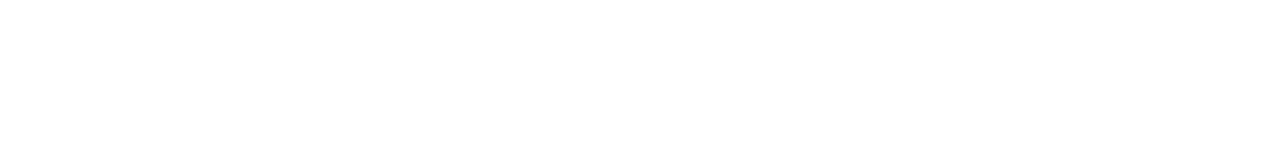
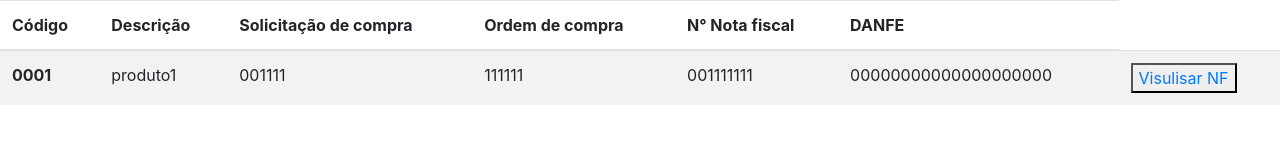
Before and after one commit to taiso90/gerenciador-Extintores, a plain HTML site: page visualisar.html in a window 1280 px wide. Drawn offline with nearby package versions, Linux system fonts and the light colour scheme.

Commit message:
alteraçoes na telade visualisação de NF

```diff
--- a/visualisar.html
+++ b/visualisar.html
@@ -4,9 +4,40 @@
     <meta charset="UTF-8">
     <meta name="viewport" content="width=device-width, initial-scale=1.0">
     <meta http-equiv="X-UA-Compatible" content="ie=edge">
+    <link rel="stylesheet" href="style/style.css">
+    <link rel="stylesheet" href="css/bootstrap-grid.css">
+    <link rel="stylesheet" href="css/bootstrap.css">
     <title>Visualisar</title>
 </head>
 <body>
+    <table class="table table-striped">
+        <thead>
+          <tr>
+            <th scope="col">Código</th>
+            <th scope="col">Descrição</th>
+            <th scope="col">Solicitação de compra</th>
+            <th scope="col">Ordem de compra</th>
+            <th scope="col">N° Nota fiscal</th>
+            <th scope="col">DANFE</th>
 
+          </tr>
+        </thead>
+        <tbody>
+          <tr>
+            <th scope="row">0001</th>
+            <td>produto1</td>
+            <td>001111</td>
+            <td>111111</td>
+            <td>001111111</td>
+            <td>00000000000000000000</td>
+            <td><button class="BotaoVisualisarPedido"><a href="#" target="_blank">Visulisar NF</a></button></td>
+          </tr>
+        </tbody>
+      </table>
+
+
+    <script src="https://code.jquery.com/jquery-3.2.1.slim.min.js" integrity="sha384-KJ3o2DKtIkvYIK3UENzmM7KCkRr/rE9/Qpg6aAZGJwFDMVNA/GpGFF93hXpG5KkN" crossorigin="anonymous"></script>
+    <script src="js/popper.min.js" ></script>
+    <script src="js/bootstrap.min.js" ></script>
 </body>
 </html>
```
